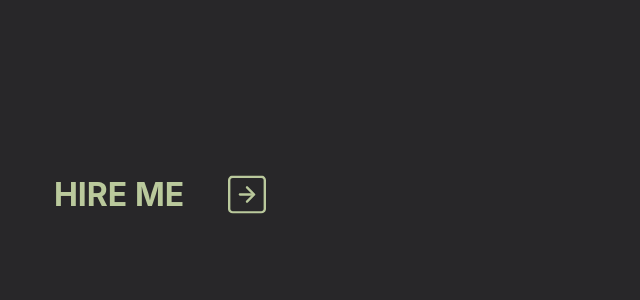
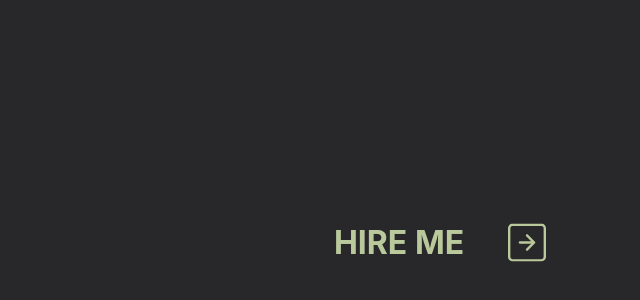
Before and after one commit to shubhamchopade/portfolio-v0, a React (Create React App) app: page / in a window 1280 px wide. Shown: the part 2170-2470 px from the top of the page, without its empty margins (0-640 px from the left). Before the commit the page ends 2400 px from the top, so only its background shows below. Built offline with nearby package versions, Linux system fonts and the light colour scheme.

Commit message:
feat: styles

```diff
--- a/src/components/Button.js
+++ b/src/components/Button.js
@@ -2,9 +2,9 @@ import { useState } from "react";
 import { Link } from "react-router-dom";
 import styled from "styled-components";
 
-export const Button = ({ to, text }) => {
+export const Button = ({ to, text, margin, str, fil, height }) => {
   return (
-    <ButtonWrapper>
+    <ButtonWrapper margin={margin} str={str} fil={fil}>
       <StyledLink to={to}>
         {text ? text : "Button"}{" "}
         <svg
@@ -50,8 +50,13 @@ export const Button = ({ to, text }) => {
   );
 };
 
-const ButtonWrapper = styled.div`
+const ButtonWrapper = styled.div.attrs({})`
   max-width: 20rem;
+  transition: 1s;
+  transform: translateX(-200px);
+  transform: ${(props) => props.str === 100 && "translateX(0px)"};
+  margin: ${(props) => (props.margin ? props.margin : "0")};
+  height: ${(props) => (props.height ? props.height : "auto")};
 `;
 
 const StyledLink = styled(Link)`
--- a/src/components/Landing.js
+++ b/src/components/Landing.js
@@ -26,7 +26,6 @@ export const Landing = () => {
       <Slider />
       {/* <ScrollAnimation /> */}
       <ScrollText />
-      <Button to="/about" text="Hire Me" />
     </LandingWrapper>
   );
 };
--- a/src/components/ScrollText.js
+++ b/src/components/ScrollText.js
@@ -6,6 +6,7 @@ import {
   useViewportScroll,
 } from "framer-motion";
 import styled from "styled-components";
+import { Button } from "./Button";
 
 export const ScrollText = () => {
   const [isComplete, setIsComplete] = useState(false);
@@ -42,6 +43,7 @@ export const ScrollText = () => {
   }, [scrollY]);
 
   return (
+    <Wrapper>
       <Container>
         <SVG
           width="1020"
@@ -64,15 +66,27 @@ export const ScrollText = () => {
           </Text>
         </SVG>
       </Container>
+      <Button
+        height="50vh"
+        str={isScrolled}
+        fil={isComplete}
+        margin="0 auto"
+        to="/about"
+        text="Hire Me"
+      />
+    </Wrapper>
   );
 };
 
-const Container = styled.main`
+const Wrapper = styled.main`
+  margin: 3rem 0;
+`;
+const Container = styled.section`
   height: 200vh;
 `;
 const SVG = styled.svg.attrs((props) => ({}))`
   position: sticky;
-  top: 200px;
+  top: 50%;
   left: 50%;
   width: 100%;
   margin: auto;
```
Lines whose indentation alone changed are shown as unchanged.
